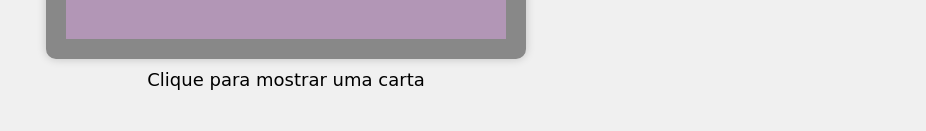
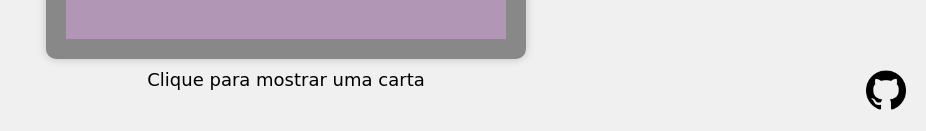
Before and after one commit to glaucofilho/Mindfulness, a website: page frontend/index.html in a window 1280 px wide. Shown: the part 666-797 px from the top of the page, without its empty margins (354-1280 px from the left). Drawn offline with Linux system fonts and the light colour scheme.

Commit message:
github_buttom

```diff
--- a/frontend/index.html
+++ b/frontend/index.html
@@ -20,6 +20,9 @@
         </div>
     </div>
     <script src="script.js"></script>
+    <a href="https://github.com/glaucofilho/Mindfulness" target="_blank" class="github-link">
+        <img src="icons/github.png" alt="GitHub" class="github-icon">
+    </a>
 </body>
 
 </html>
--- a/frontend/styles.css
+++ b/frontend/styles.css
@@ -42,3 +42,15 @@ body {
     color: black;
     font-family: cursive, sans-serif
 }
+
+.github-link {
+    position: fixed;
+    bottom: 20px;
+    right: 20px;
+    z-index: 1000;
+}
+
+.github-icon {
+    width: 40px;
+    height: 40px;
+}
```
Also changed, not shown: frontend/icons/github.png (added).
